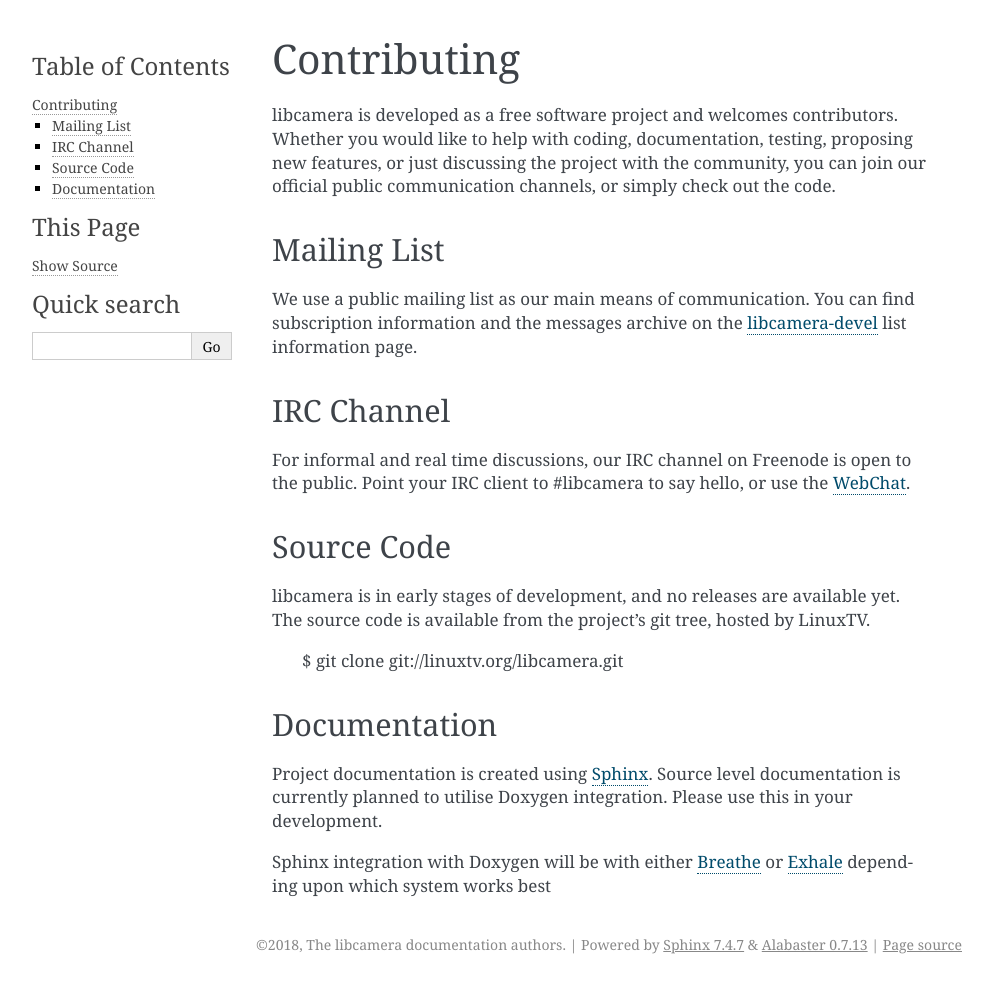
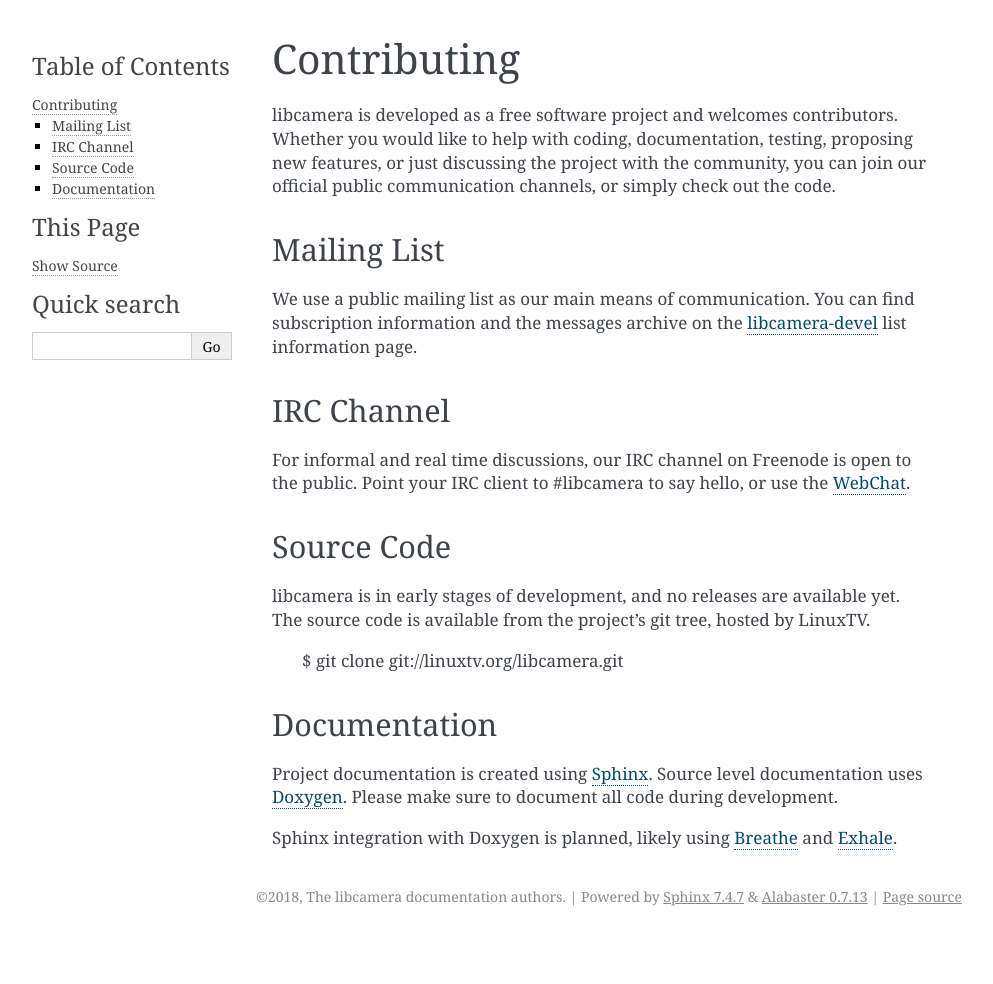
Before and after one commit to raspberrypi/libcamera, a Sphinx documentation site: the page built from Documentation/contributing.rst, in a window 1280 px wide. Shown: the whole page, without its empty margins (148-1141 px from the left). Built offline with Sphinx 7.4.7, drawn with Linux system fonts in a browser that asks for light colours; after the commit the page ends 936 px from its top, so only the background shows below that.

Commit message:
Documentation: Generate source code documentation using Doxygen
Extend the documentation build system to automatically generate
documentation from source code using Doxygen. This is currently separate
from the sphinx documentation, and should be integrated using the
breathe (and possibly exhale) extensions.

As the Documentation/meson.build file needs to reference the variables
holding the source files, move the Documentation directory to the end of
the subdirs() in the top-level meson.build.

Signed-off-by: Laurent Pinchart <laurent.pinchart@ideasonboard.com>

```diff
--- a/Documentation/contributing.rst
+++ b/Documentation/contributing.rst
@@ -35,12 +35,12 @@ Documentation
 -------------
 
 Project documentation is created using `Sphinx`_.  Source level documentation
-is currently planned to utilise Doxygen integration.  Please use this in your
-development.
+uses `Doxygen`_.  Please make sure to document all code during development.
 
-Sphinx integration with Doxygen will be with either `Breathe`_ or `Exhale`_
-depending upon which system works best
+Sphinx integration with Doxygen is planned, likely using `Breathe`_ and
+`Exhale`_.
 
 .. _Sphinx: http://www.sphinx-doc.org
+.. _Doxygen: http://www.doxygen.nl
 .. _Breathe: https://breathe.readthedocs.io/en/latest/
 .. _Exhale: https://exhale.readthedocs.io/en/latest/
```
Also changed, not shown: 3 other files.
